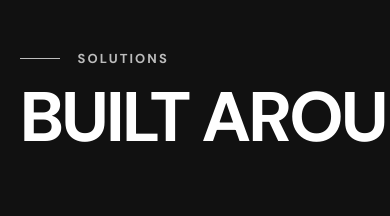
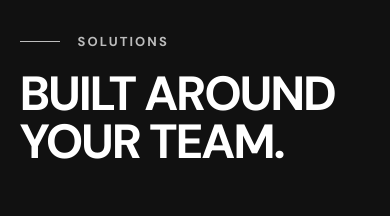
Before and after one commit to alkdeveloper/suw, a Next.js app in the folder frontend/: page /en/solutions in a window 390 px wide. Shown: the part 210-426 px from the top of the page. Built offline with nearby package versions, Linux system fonts and the light colour scheme; no server answers.

Commit message:
fix responsive page heroes

```diff
--- a/frontend/src/app/[locale]/industries/page.tsx
+++ b/frontend/src/app/[locale]/industries/page.tsx
@@ -96,14 +96,12 @@ export default async function IndustriesPage({
   </div>
 
   <h1
+    className="suw-page-hero__title"
     style={{
       margin: 0,
       fontFamily: "var(--font-active), sans-serif",
-      fontSize: "clamp(70px, 7vw, 122px)",
       fontWeight: 700,
-      lineHeight: 0.88,
       letterSpacing: "-0.045em",
-      whiteSpace: "nowrap",
       textTransform: "uppercase",
     }}
   >
--- a/frontend/src/app/[locale]/products/page.tsx
+++ b/frontend/src/app/[locale]/products/page.tsx
@@ -99,14 +99,12 @@ export default async function ProductsPage({
   </div>
 
   <h1
+    className="suw-page-hero__title"
     style={{
       margin: 0,
       fontFamily: "var(--font-active), sans-serif",
-      fontSize: "clamp(70px, 7vw, 122px)",
       fontWeight: 700,
-      lineHeight: 0.88,
       letterSpacing: "-0.045em",
-      whiteSpace: "nowrap",
     }}
   >
     {content.titleLine1} {content.titleLine2}
--- a/frontend/src/app/[locale]/solutions/page.tsx
+++ b/frontend/src/app/[locale]/solutions/page.tsx
@@ -102,15 +102,13 @@ export default async function SolutionsPage({
           </div>
 
           <h1
+            className="suw-page-hero__title"
             style={{
               margin: 0,
               fontFamily: "var(--font-active), sans-serif",
-              fontSize: "clamp(70px, 7vw, 122px)",
               fontWeight: 700,
-              lineHeight: 0.88,
               letterSpacing: "-0.045em",
               textTransform: "uppercase",
-              whiteSpace: "nowrap",
             }}
           >
             {content.titleLine1} {content.titleLine2}
--- a/frontend/src/app/globals.css
+++ b/frontend/src/app/globals.css
@@ -28,6 +28,30 @@ body {
   color: #0b1220;
   font-family: var(--font-active, var(--font-dm-sans)), sans-serif;
   overflow-x: hidden;
+}
+
+.suw-page-hero__title {
+  max-width: 100%;
+  font-size: clamp(70px, 7vw, 122px);
+  line-height: 0.92;
+  white-space: normal;
+  overflow-wrap: normal;
+}
+
+@media (max-width: 1024px) {
+  .suw-page-hero__title {
+    max-width: 12ch;
+    font-size: clamp(62px, 7vw, 72px);
+    line-height: 0.96;
+  }
+}
+
+@media (max-width: 640px) {
+  .suw-page-hero__title {
+    max-width: 100%;
+    font-size: clamp(42px, 12.3vw, 56px);
+    line-height: 1;
+  }
 }
 
 body,
```
